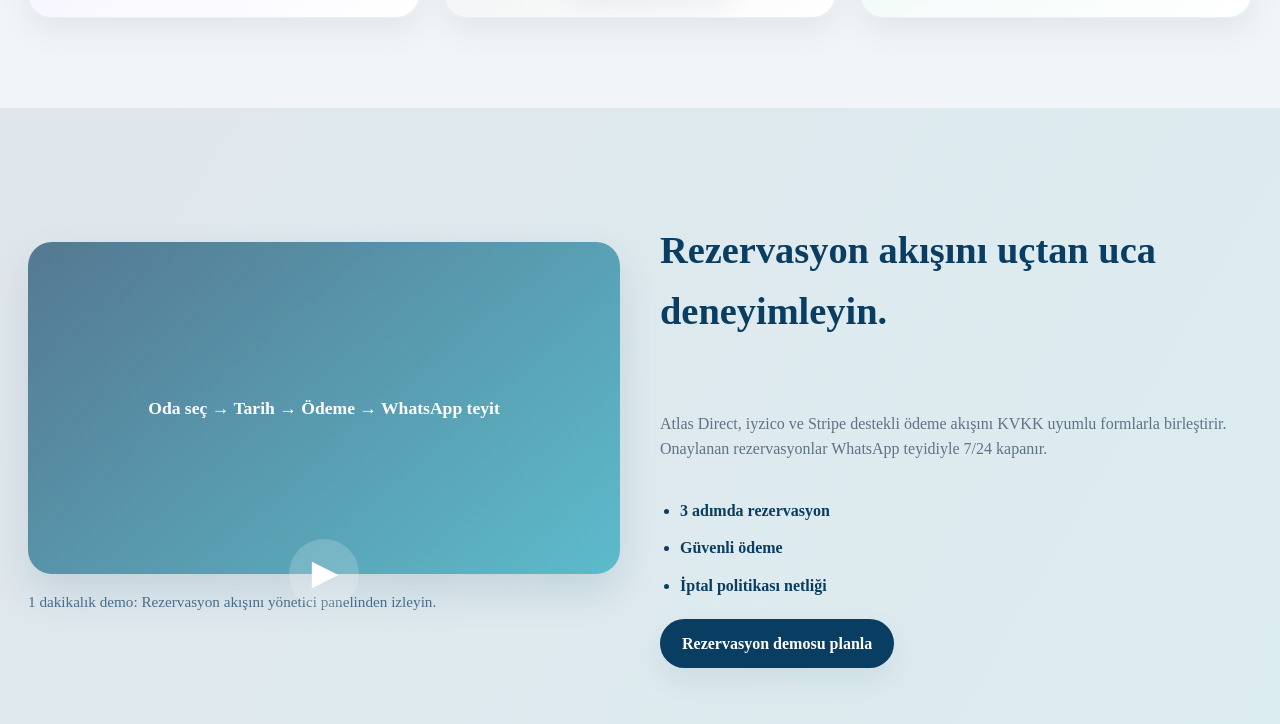
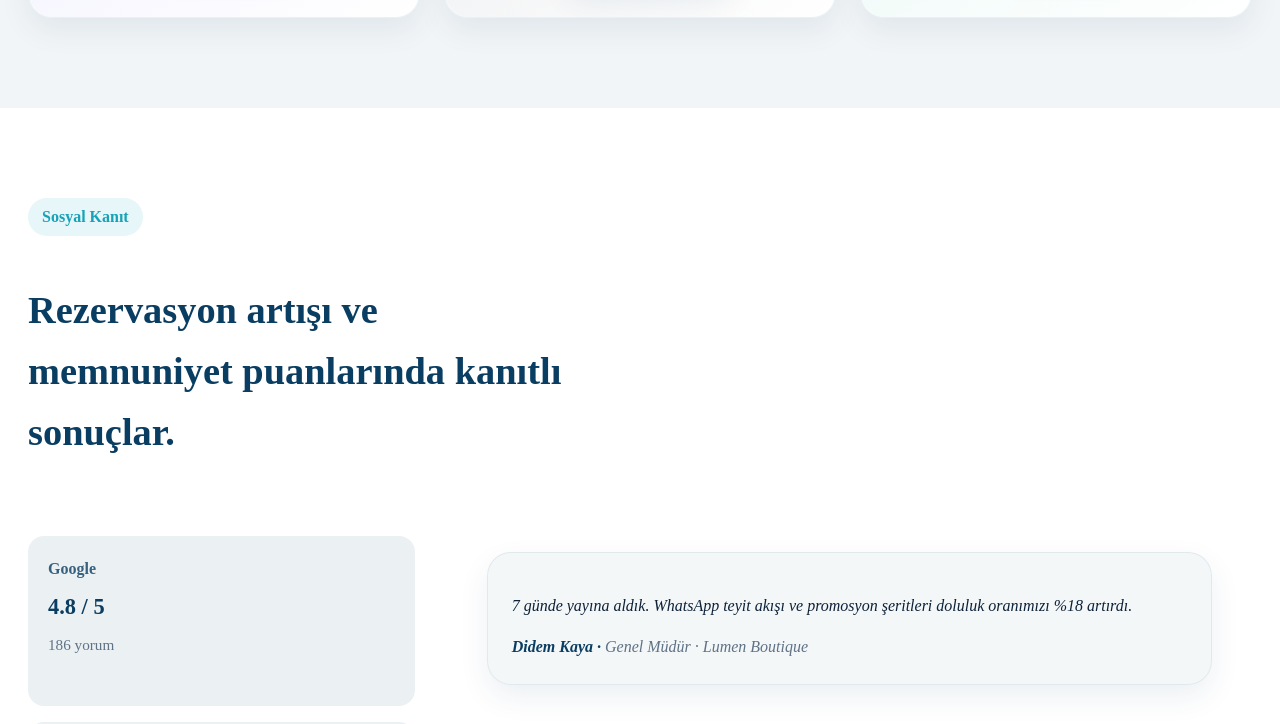
Before and after one commit to weliakcay/atlas-otel-tech, a Next.js app: page / in a window 1280 px wide. Shown: the part 6991-7715 px from the top of the page. Built offline with nearby package versions, Linux system fonts and the light colour scheme.

Commit message:
chore: remove reservation flow section

```diff
--- a/src/app/page.tsx
+++ b/src/app/page.tsx
@@ -5,7 +5,6 @@ import { Footer } from "@/components/Footer";
 import { Hero } from "@/components/Hero";
 import { Navigation } from "@/components/Navigation";
 import { Pricing } from "@/components/Pricing";
-import { ReservationFlowDemo } from "@/components/ReservationFlowDemo";
 import { ResourcesPreview } from "@/components/ResourcesPreview";
 import { SocialProof } from "@/components/SocialProof";
 import { TemplatesGallery } from "@/components/TemplatesGallery";
@@ -22,7 +21,6 @@ export default function Home() {
         <Pricing />
         <AiReadinessCheck />
         <TemplatesGallery />
-        <ReservationFlowDemo />
         <SocialProof />
         <ResourcesPreview />
         <Faq />
--- a/src/components/ReservationFlowDemo.module.css
+++ /dev/null
@@ -1,128 +0,0 @@
-.section {
-  padding: 80px 28px;
-  background: linear-gradient(120deg, rgba(10, 61, 98, 0.08), rgba(23, 162, 184, 0.1));
-}
-
-.inner {
-  max-width: var(--section-max-width);
-  margin: 0 auto;
-  display: grid;
-  grid-template-columns: repeat(12, 1fr);
-  gap: 40px;
-  align-items: center;
-}
-
-.media {
-  grid-column: 1 / span 6;
-  display: flex;
-  flex-direction: column;
-  gap: 16px;
-}
-
-.videoFrame {
-  position: relative;
-  padding-top: 56%;
-  border-radius: var(--radius-lg);
-  background: linear-gradient(140deg, rgba(10, 61, 98, 0.65), rgba(23, 162, 184, 0.65));
-  color: #fff;
-  display: flex;
-  align-items: center;
-  justify-content: center;
-  text-align: center;
-  box-shadow: var(--shadow-hover);
-}
-
-.videoFrame p {
-  position: absolute;
-  inset: 0;
-  display: grid;
-  place-items: center;
-  font-weight: 600;
-  font-size: 1.1rem;
-  padding: 0 20px;
-}
-
-.playButton {
-  position: absolute;
-  width: 70px;
-  height: 70px;
-  border-radius: 50%;
-  background: rgba(255, 255, 255, 0.18);
-  display: grid;
-  place-items: center;
-  font-size: 32px;
-  font-weight: 700;
-}
-
-.caption {
-  color: rgba(10, 61, 98, 0.7);
-  font-size: 0.95rem;
-}
-
-.content {
-  grid-column: 7 / span 6;
-  display: flex;
-  flex-direction: column;
-  gap: 20px;
-}
-
-.content h2 {
-  font-family: var(--font-heading);
-  font-size: clamp(2rem, 3vw, 2.4rem);
-  color: var(--color-primary);
-}
-
-.content p {
-  color: var(--color-muted);
-}
-
-.content ul {
-  display: grid;
-  gap: 12px;
-  padding-left: 20px;
-  list-style: disc;
-  color: var(--color-primary);
-  font-weight: 600;
-}
-
-.cta {
-  align-self: flex-start;
-  border-radius: 999px;
-  padding: 12px 22px;
-  background: var(--color-primary);
-  color: #fff;
-  font-weight: 600;
-  box-shadow: var(--shadow-soft);
-  transition: transform var(--transition-base), box-shadow var(--transition-base);
-}
-
-.cta:hover,
-.cta:focus-visible {
-  transform: translateY(-2px);
-  box-shadow: var(--shadow-hover);
-}
-
-@media (max-width: 1024px) {
-  .inner {
-    grid-template-columns: 1fr;
-  }
-
-  .media,
-  .content {
-    grid-column: 1 / -1;
-  }
-
-  .videoFrame {
-    padding-top: 60%;
-  }
-}
-
-@media (max-width: 600px) {
-  .section {
-    padding: 60px 20px;
-  }
-
-  .content ul {
-    padding-left: 16px;
-  }
-}
--- a/src/components/ReservationFlowDemo.tsx
+++ /dev/null
@@ -1,46 +0,0 @@
-import styles from "./ReservationFlowDemo.module.css";
-
-const HIGHLIGHTS = [
-  "3 adımda rezervasyon",
-  "Güvenli ödeme",
-  "İptal politikası netliği",
-];
-
-export function ReservationFlowDemo() {
-  return (
-    <section
-      className={styles.section}
-      id="reservation-demo"
-      aria-labelledby="reservation-demo-heading"
-    >
-      <div className={styles.inner}>
-        <div className={styles.media}>
-          <div className={styles.videoFrame}>
-            <div className={styles.playButton} aria-hidden="true">
-              ▶
-            </div>
-            <p>Oda seç → Tarih → Ödeme → WhatsApp teyit</p>
-          </div>
-          <span className={styles.caption}>
-            1 dakikalık demo: Rezervasyon akışını yönetici panelinden izleyin.
-          </span>
-        </div>
-        <div className={styles.content}>
-          <h2 id="reservation-demo-heading">Rezervasyon akışını uçtan uca deneyimleyin.</h2>
-          <p>
-            Atlas Direct, iyzico ve Stripe destekli ödeme akışını KVKK uyumlu formlarla birleştirir.
-            Onaylanan rezervasyonlar WhatsApp teyidiyle 7/24 kapanır.
-          </p>
-          <ul>
-            {HIGHLIGHTS.map((item) => (
-              <li key={item}>{item}</li>
-            ))}
-          </ul>
-          <a className={styles.cta} href="#demo-form">
-            Rezervasyon demosu planla
-          </a>
-        </div>
-      </div>
-    </section>
-  );
-}
```
